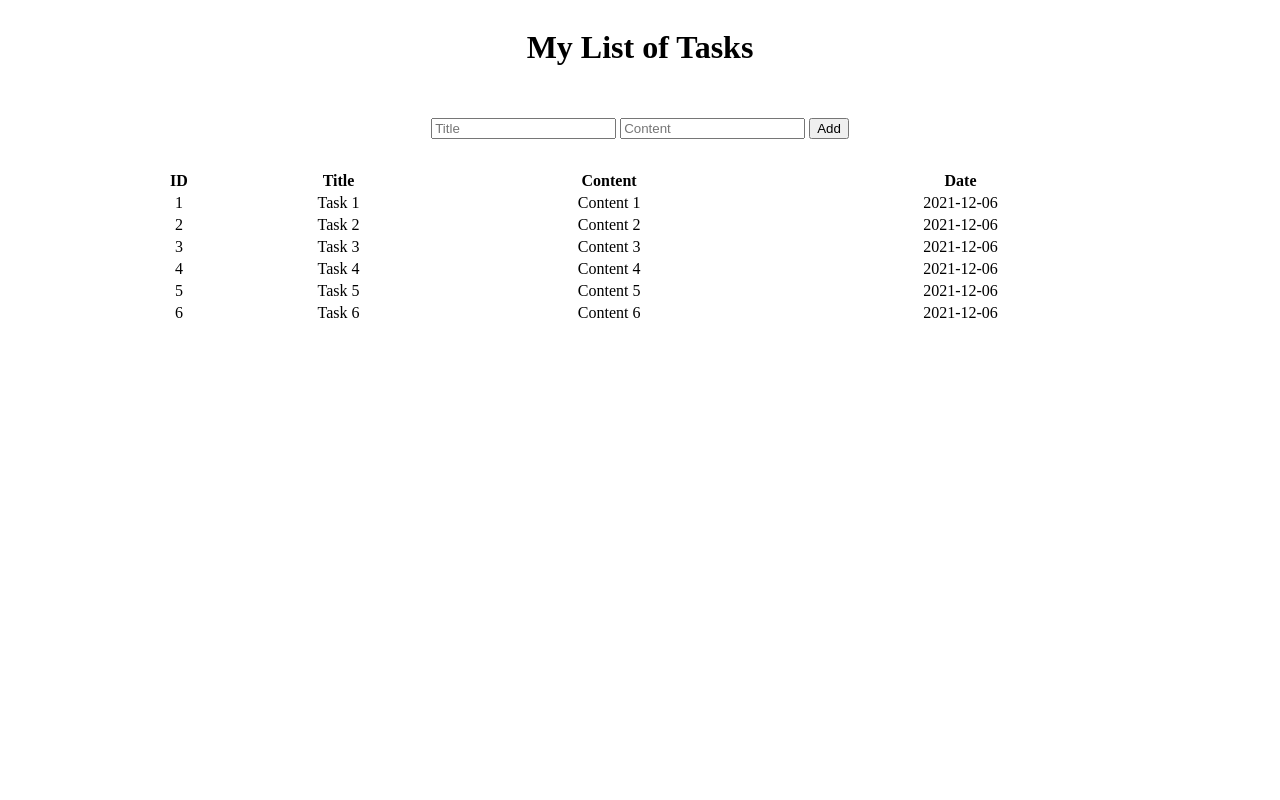
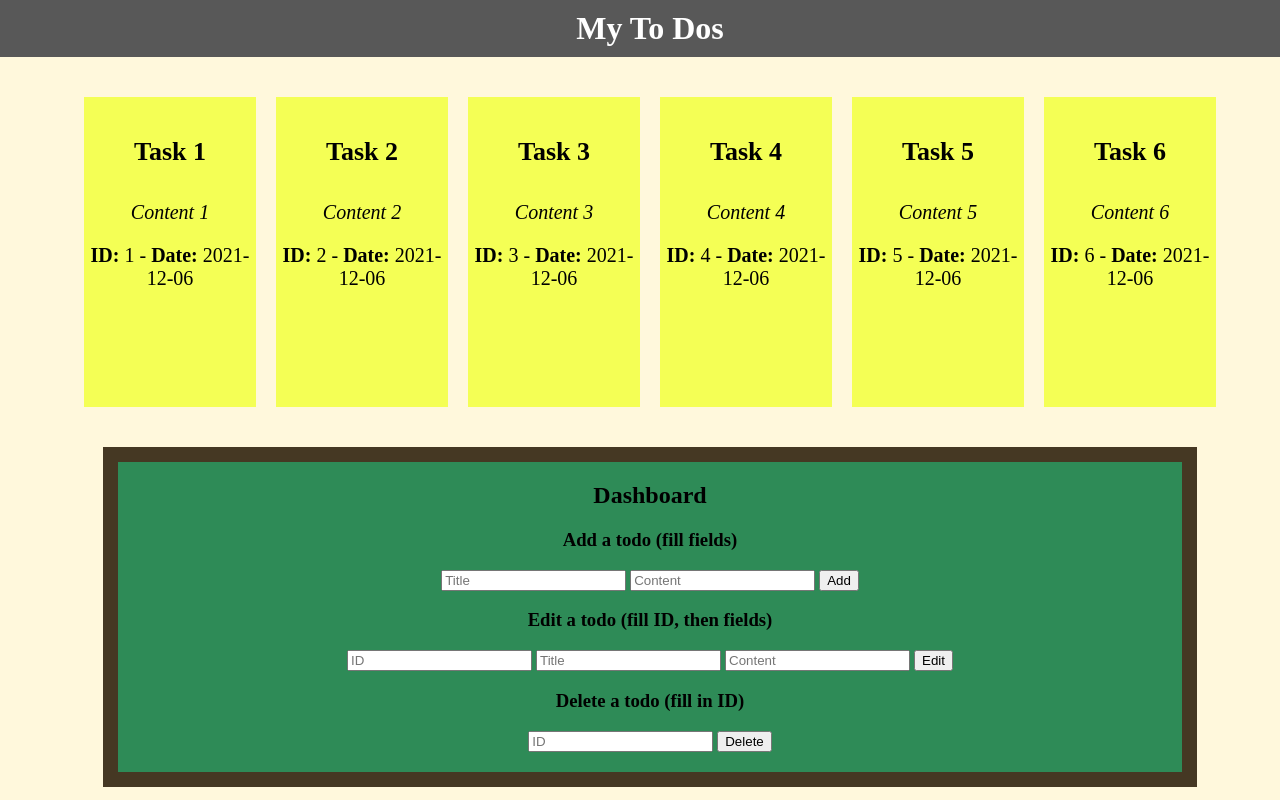
Before and after one commit to FrankZiWANG-dev/flask-test, a Flask app: page / in a window 1280 px wide. Run offline with Flask 2, Linux system fonts and the light colour scheme; data comes from the database, SQL or seed files in the repository; both versions use the stored data as it was after the commit.

Commit message:
crud done

```diff
--- /dev/null
+++ b/website/assets/home.css
@@ -0,0 +1,49 @@
+body{
+    text-align: center;
+    margin-left: auto;
+    margin-right: auto;
+    margin-top: 0;
+    display: flex;
+    flex-wrap: wrap;
+    flex-direction: column;
+    gap: 30px;
+    background-color: cornsilk;
+}
+h1{
+    color: white;
+    width: 100%;
+    background-color: rgb(88, 88, 88);
+    margin: 0;
+    padding: 10px;
+}
+#todos-title{
+    font-weight: bold;
+}
+#todo-container{
+    display: flex;
+    margin-left: auto;
+    margin-right: auto;
+    width: 90%;
+}
+.todo{
+    background-color: rgb(244, 255, 85);
+    margin: 10px;
+    padding: 5px;
+    width: 300px;
+    height: 300px;
+    font-size: 20px;
+}
+h4{
+   font-size: 26px;
+}
+#dashboard-container{
+    background-color: seagreen;
+    border: solid 15px rgba(78, 26, 17, 0.733);
+    width: 80%;
+    margin-left: auto;
+    margin-right: auto;
+    padding: 20px;
+}
+h2{
+    margin-top: 0;
+}
--- a/website/templates/todos.html
+++ b/website/templates/todos.html
@@ -5,26 +5,27 @@
     <meta http-equiv="X-UA-Compatible" content="IE=edge">
     <meta name="viewport" content="width=device-width, initial-scale=1.0">
 
-    <style>
-        body{
-            text-align: center;
-            margin-left: auto;
-            margin-right: auto;
-            width: 80%;
-            display: flex;
-            flex-direction: column;
-            gap: 30px;
-        }
-        #todos-title{
-            font-weight: bold;
-        }
-    </style>
+    <link rel='stylesheet' href='../assets/home.css'>
 
     <title>Todos</title>
 </head>
 <body>
-    <h1>My List of Tasks</h1>
+    <h1>My To Dos</h1>
+    <div id='todo-container'>
+        {% for element in todos %}
+        <div class='todo'>
+            <h4>{{ element.title }}</h4>
+            <p><i>{{ element.content }}</i></p>
+            <p><span style='font-weight:bold'>ID: </span>{{ element.id }} -
+            <span style='font-weight:bold'>Date: </span>{{ element.date.strftime('%Y-%m-%d') }}</p>
+        </div>
+        {% endfor %}
+    </div>
+
+    <div id='dashboard-container'>
+        <h2>Dashboard</h2>
         <div id='new-todo'>
+            <h3>Add a todo (fill fields)</h3>
             <form method="POST" action='/add'>
                 <input
                 type="text"
@@ -41,21 +42,42 @@
                 <button type="submit" >Add</button>
             </form>
         </div>
-    <table id='todo-container'>
-        <tr id='todos-title'>
-            <td>ID</td>
-            <td>Title</td>
-            <td>Content</td>
-            <td>Date</td>
-        </tr>
-        {% for element in todos %}
-        <tr class='todo'>
-            <td> {{ element.id }} </td>
-            <td> {{ element.title }} </td>
-            <td> {{ element.content }} </td>
-            <td> {{ element.date.strftime('%Y-%m-%d') }}</td>
-        </tr>
-        {% endfor %}
-    </table>
+        <div id='edit-todo'>
+            <h3>Edit a todo (fill ID, then fields)</h3>
+            <form method="POST" action='/edit'>
+                <input
+                type="int"
+                id="id-edit"
+                name="id-edit"
+                placeholder="ID"
+                />
+                <input
+                type="text"
+                id="title-edit"
+                name="title-edit"
+                placeholder="Title"
+                />
+                <input
+                type="text"
+                id="content-edit"
+                name="content-edit"
+                placeholder="Content"
+                />
+                <button type="submit" >Edit</button>
+            </form>
+        </div>
+        <div id='delete-todo'>
+            <h3>Delete a todo (fill in ID)</h3>
+            <form method="POST" action='/delete'>
+                <input
+                type="text"
+                id="id-delete"
+                name="id-delete"
+                placeholder="ID"
+                />
+                <button type="submit" >Delete</button>
+            </form>
+        </div>
+    </div>
 </body>
 </html>
--- a/website/views.py
+++ b/website/views.py
@@ -24,27 +24,36 @@ def new_post():
 
     return render_template("todos.html", todos = todos)
 
-# @views.route("/edit-posts", methods=["GET", "POST"])
-# def edit_posts():
-#     if request.method == 'POST':
-#         title = request.form.get('title')
-#         url ='/edit-post?title='+title
+@views.route("/edit", methods=["GET", "POST"])
+def edit():
+    if request.method == 'POST':
+        id_edit = request.form.get('id-edit')
+        old_todo = Todo.query.filter_by(id=id_edit).first()
+        if old_todo:
+            db.session.delete(old_todo)
+            db.session.commit()
 
-#         return redirect(url)
+            title = request.form.get('title-edit')
+            content = request.form.get('content-edit')
 
-#     return render_template("edit-posts.html")
+            edited_todo = Todo(id=id_edit, title=title, content=content)
+            db.session.add(edited_todo)
+            db.session.commit()
+            return redirect(url_for('views.todos'))
 
-# @views.route("/edit-post", methods=["GET", "POST"])
-# def edit_post():
-#     title = request.args.get('title')
-#     post = Post.query.filter_by(title="test")
-#     if request.method == 'POST':
-#         post.title = request.form.get('title')
-#         post.content = request.form.get('content')
-#         post.image = request.form.get('image')
-#         db.session.commit()
-#         redirect='/dashboard'
+        return redirect(url_for('views.todos'))
 
-#         return redirect(url_for(redirect))
+    return render_template("todos.html", todos = todos)
 
-#     return render_template("edit-post.html", former_title=post.title, former_content=post.content, former_image=post.image)
+@views.route("/delete", methods=["GET", "POST"])
+def delete():
+    if request.method == 'POST':
+        id_delete = request.form.get('id-delete')
+        todo_delete = Todo.query.filter_by(id=id_delete).first()
+        if todo_delete:
+            db.session.delete(todo_delete)
+            db.session.commit()
+
+        return redirect(url_for('views.todos'))
+
+    return render_template("todos.html", todos = todos)
```
Also changed, not shown: website/assets/login.css (added, +9 -0 lines), website/templates/login.html (+35 -0 lines), website/Todo.db. Lines whose indentation alone changed are shown as unchanged.
